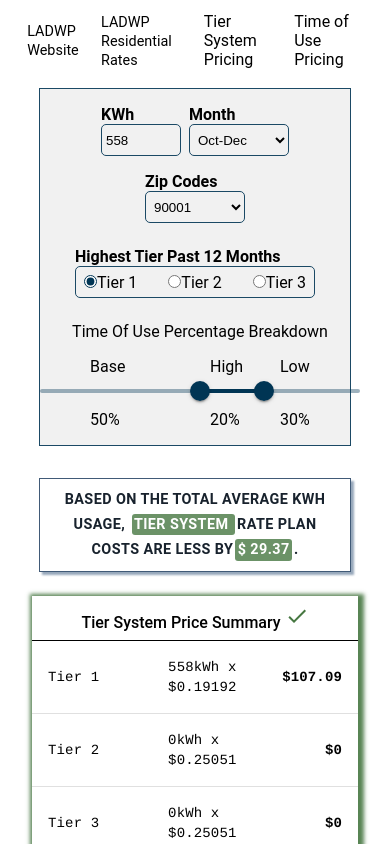
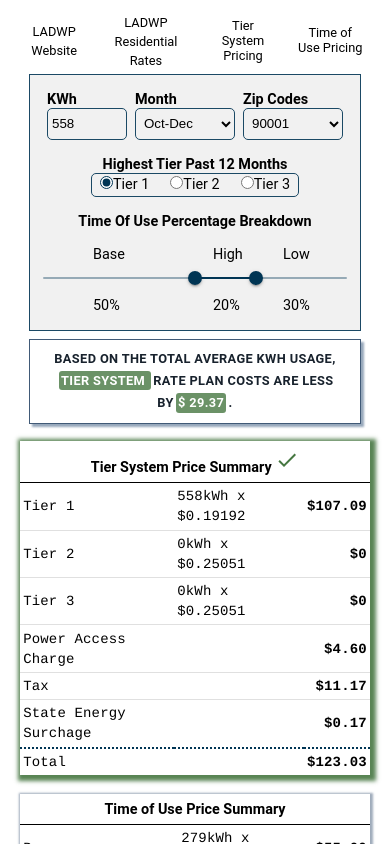
Before and after one commit to Satenik-Ba/ladwp-rate-calculator, a React (Create React App) app: page / in a window 390 px wide. Shown: the top 844 px of the page. Built offline with nearby package versions, Linux system fonts and the light colour scheme.

Commit message:
applied stylistic changes

```diff
--- a/src/app.module.css
+++ b/src/app.module.css
@@ -37,6 +37,7 @@
     margin: 0.5rem;
   }
   .wrapper {
-    width: 80%;
+    width: 85%;
+    margin: 0.1rem auto;
   }
 }
--- a/src/components/Calculations/analysis.module.css
+++ b/src/components/Calculations/analysis.module.css
@@ -28,15 +28,10 @@
   margin: 0.155rem;
 }
 
-@media only screen and (max-width: 1200px) {
-  /* .wrapper {
-    width: 30rem;
-  } */
-}
-
-@media only screen and (max-width: 600px) {
+@media only screen and (max-width: 768px) {
   .wrapper {
-    font-size: 0.9rem !important;
-    width: 80%;
+    font-size: 0.8rem !important;
+    width: 85%;
+    margin-top: 0.5rem;
   }
 }
--- a/src/components/Navigation/nav.module.css
+++ b/src/components/Navigation/nav.module.css
@@ -28,9 +28,10 @@
   .nav_icons {
     margin-top: 0.5rem;
     text-decoration: none;
+    text-align: center;
   }
 
   .nav_icons li a {
-    font-size: 0.9rem;
+    font-size: 0.8rem;
   }
 }
--- a/src/components/Rates/rateDialogTierSystem.module.css
+++ b/src/components/Rates/rateDialogTierSystem.module.css
@@ -15,7 +15,7 @@
   align-self: center;
 }
 
-@media only screen and (max-width: 570px) {
+@media only screen and (max-width: 768px) {
   .wrapper {
     margin: 0.5rem 0rem;
     width: 100% !important;
@@ -26,4 +26,8 @@
   .wrapper th {
     font-size: 12px;
   }
+  .btn {
+    font-size: 0.8rem;
+    text-align: center;
+  }
 }
--- a/src/components/Rates/rateDialogTimeOfUse.module.css
+++ b/src/components/Rates/rateDialogTimeOfUse.module.css
@@ -15,7 +15,7 @@
   align-self: center;
 }
 
-@media only screen and (max-width: 570px) {
+@media only screen and (max-width: 768px) {
   .wrapper {
     margin: 0.5rem 0rem;
     width: 100% !important;
@@ -26,4 +26,8 @@
   .wrapper th {
     font-size: 12px;
   }
+  .btn {
+    font-size: 0.8rem;
+    text-align: center;
+  }
 }
--- a/src/components/calculationSummary.module.css
+++ b/src/components/calculationSummary.module.css
@@ -24,12 +24,17 @@
   font-weight: 500;
 }
 
-@media only screen and (max-width: 600px) {
-  /* .wrapper {
-    font-size: 12px !important;
-    width: 23rem !important;
-    height: 30rem !important;
-    margin: 1.5rem;
-    padding-top: 1rem !important;
-  } */
+@media only screen and (max-width: 768px) {
+  .wrapper {
+    margin: 0.6rem 0.75rem;
+  }
+  .wrapper td {
+    font-size: 14px;
+    padding: 0.2rem !important;
+  }
+  .wrapper p {
+    padding: 0.4rem;
+    font-size: 0.9rem;
+    font-weight: 600;
+  }
 }
--- a/src/components/timeOfUsePercentages.js
+++ b/src/components/timeOfUsePercentages.js
@@ -5,7 +5,7 @@ import Box from "@mui/material/Box";
 import Slider from "@mui/material/Slider";
 import styles from "./timeOfUsePercentages.module.css";
 
-const minDistance = 10;
+const minDistance = 5;
 
 export default function TimeOfUsePercentages() {
   const [value2, setValue2] = useState([50, 70]);
@@ -47,7 +47,7 @@ export default function TimeOfUsePercentages() {
 
   return (
     <div className={styles.header}>
-      <p className={styles.ittle}>Time Of Use Percentage Breakdown</p>
+      <p className={styles.title}>Time Of Use Percentage Breakdown</p>
       <Box>
         <div className={styles.period_labels}>
           <p
@@ -80,6 +80,7 @@ export default function TimeOfUsePercentages() {
           onChange={handleChange2}
           disableSwap
           className={styles.slider}
+          size="large"
         />
         <div className={styles.period_labels}>
           <p
--- a/src/components/timeOfUsePercentages.module.css
+++ b/src/components/timeOfUsePercentages.module.css
@@ -1,18 +1,11 @@
 .header {
-  /* padding-right: 1rem; */
   padding-bottom: 1rem;
   margin: 0rem auto;
 }
-.ittle {
+.title {
   margin-bottom: 1rem;
+  font-weight: 700;
   text-align: center;
-}
-
-.title {
-  margin-top: 1rem;
-  text-align: center;
-  font-weight: 700;
-  margin-bottom: 0.75rem;
 }
 .period_labels {
   display: flex;
@@ -23,3 +16,26 @@
   color: #003554 !important;
   width: 20rem !important;
 }
+
+@media only screen and (max-width: 768px) {
+  .period_labels p {
+    font-size: 0.9rem;
+  }
+  .slider {
+    width: 19rem !important;
+  }
+  .slider span:nth-child(3) {
+    height: 14px;
+    width: 14px;
+  }
+  .slider span:nth-child(4) {
+    height: 14px;
+    width: 14px;
+  }
+  .slider span {
+    height: 2px;
+  }
+  .title {
+    font-size: 0.9rem;
+  }
+}
--- a/src/components/userInput/highestTierSystem.module.css
+++ b/src/components/userInput/highestTierSystem.module.css
@@ -28,12 +28,18 @@ input[type="radio"] {
 
 @media only screen and (max-width: 1200px) {
   .wrapper {
-    margin: 1rem 0.5rem;
+    margin: 0.5rem 0rem;
   }
 }
 
 @media only screen and (max-width: 768px) {
-  /* .wrapper {
-    margin: 0.5rem 0.25rem;
-  } */
+  .wrapper span:first-child {
+    font-size: 0.9rem;
+    align-self: center;
+  }
+  .tiers {
+    font-size: 0.9rem;
+    height: 1.5rem;
+    width: 13rem;
+  }
 }
--- a/src/components/userInput/monthSelection.module.css
+++ b/src/components/userInput/monthSelection.module.css
@@ -32,4 +32,7 @@ select {
   .wrapper {
     margin: 0.5rem 0.25rem;
   }
+  .wrapper label {
+    font-size: 0.9rem;
+  }
 }
--- a/src/components/userInput/userInput.module.css
+++ b/src/components/userInput/userInput.module.css
@@ -34,4 +34,7 @@ input[type="text"]:focus {
   .wrapper {
     margin: 0.5rem 0.25rem;
   }
+  .wrapper label {
+    font-size: 0.9rem;
+  }
 }
--- a/src/components/userInput/zones.module.css
+++ b/src/components/userInput/zones.module.css
@@ -28,4 +28,7 @@
   .wrapper {
     margin: 0.5rem 0.25rem;
   }
+  .wrapper label {
+    font-size: 0.9rem;
+  }
 }
```
